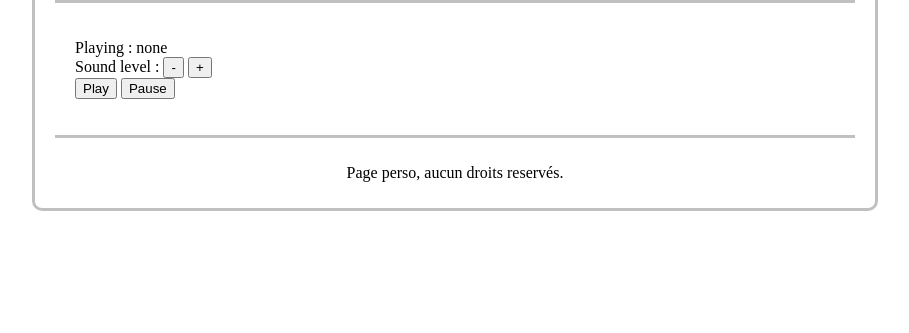
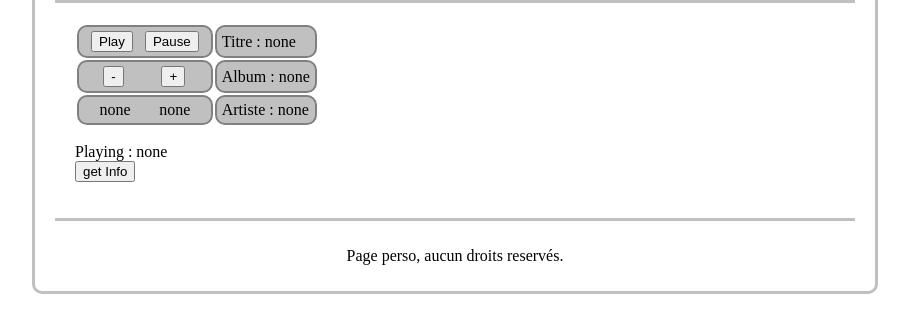
Before and after one commit to Nodraak/webSitePerso, a PHP site: page /musicRemote/index.php in a window 1280 px wide. Shown: the part 113-446 px from the top of the page, without its empty margins (185-1094 px from the left). Run offline with PHP 8.4, Linux system fonts and the light colour scheme; data that the repository does not hold is empty.

Commit message:
full mocp controller

```diff
--- a/musicRemote/gui.php
+++ b/musicRemote/gui.php
@@ -12,14 +12,49 @@
 *
 *******************************************************************************/
 
+	echo
+		'<table class="control">
+			<tr>
+				<td>
+					<table class="cell"><tr>
+					<td><button type="button" onClick="play()">Play</button></td>
+					<td><button type="button" onClick="pause()">Pause</button></td>
+					</tr></table>
+				</td>
+				<td id="title">
+					Titre : none
+				</td>
+			</tr>
+			<tr>
+				<td>
+					<table class="cell"><tr>
+					<td><button type="button" onClick="soundDown()">-</button></td>
+					<td><button type="button" onClick="soundUp()">+</button></td>
+					</tr></table>
+				</td>
+				<td id="album">
+					Album : none
+				</td>
+			</tr>
+			<tr>
+				<td>
+					<table class="cell"><tr>
+					<td id="timeCurrent">none</td>
+					<td id="timeLeft">none</td>
+					</tr></table>
+				</td>
+				<td id="artist">
+					Artiste : none
+				</td>
+			</tr>
+		</table>';
+
+
+
 	echo '<p>
-			<span id="current">Playing : none</span><br />
-			Sound level :
-				<button type="button" onClick="soundUp()">-</button>
-				<button type="button" onClick="soundDown()">+</button>
-				<br />
-			<button type="button" onClick="play()">Play</button>
-			<button type="button" onClick="pause()">Pause</button>
+				<span id="current">Playing : none</span>
+			<br />
+				<button type="button" onClick="getInfo()">get Info</button>
 		</p>';
 
 	$path = '/home/adur/Music/music/';
--- a/musicRemote/script.js
+++ b/musicRemote/script.js
@@ -4,6 +4,10 @@
 * @Last Modified by:   Adrien Chardon
 * @Last Modified time: 2014-02-06 17:37:02
 */
+
+
+var timer;
+var timerOn = 0;
 
 function playMusic(id)
 {
@@ -13,13 +17,20 @@ function playMusic(id)
 	var xmlHttp = null;
 
 	xmlHttp = new XMLHttpRequest();
-	xmlHttp.open('GET', 'play.php?action=playMusic&id='+id, true);
+	xmlHttp.open('GET', 'play.php?action=playMusic&id='+id, false);
 	xmlHttp.send(null);
+
+	getInfo();
+
+	if (timerOn == 1)
+		window.clearInterval(timer);
+	timer = setInterval(function(){updateInfo()}, 1000);
+	timerOn = 1;
 
 	return xmlHttp.responseText;
 }
 
-function soundup()
+function soundUp()
 {
 	var xmlHttp = null;
 
@@ -49,6 +60,12 @@ function play()
 	xmlHttp.open('GET', 'play.php?action=play', true);
 	xmlHttp.send(null);
 
+	getInfo();
+	if (timerOn == 1)
+		window.clearInterval(timer);
+	timer = setInterval(function(){updateInfo()}, 1000);
+	timerOn = 1;
+
 	return xmlHttp.responseText;
 }
 
@@ -60,5 +77,58 @@ function pause()
 	xmlHttp.open('GET', 'play.php?action=pause', true);
 	xmlHttp.send(null);
 
+	if (timerOn == 1)
+	{
+		window.clearInterval(timer);
+		timerOn = 0;
+	}
+
 	return xmlHttp.responseText;
 }
+
+function getInfo()
+{
+	var xmlHttp = null;
+
+	xmlHttp = new XMLHttpRequest();
+	xmlHttp.open('GET', 'play.php?action=getInfo', false);
+	xmlHttp.send(null);
+
+	var data = xmlHttp.responseText.split("#");
+
+	document.getElementById('title').innerHTML = 'Titre : ' + data[1];
+	document.getElementById('album').innerHTML = 'Album : ' + data[2];
+	document.getElementById('artist').innerHTML = 'Artiste : ' + data[0];
+
+	document.getElementById('timeCurrent').innerHTML = data[3];
+	document.getElementById('timeLeft').innerHTML = data[4]-data[3];
+
+	if (timerOn == 1)
+		window.clearInterval(timer);
+	timer = setInterval(function(){updateInfo()}, 1000);
+	timerOn = 1;
+}
+
+
+function updateInfo()
+{
+	document.getElementById('timeCurrent').innerHTML ++;
+	document.getElementById('timeLeft').innerHTML --;
+
+	if (document.getElementById('timeLeft').innerHTML <= 0)
+	{
+		if (timerOn == 1)
+		{
+			window.clearInterval(timer);
+			timerOn = 0;
+		}
+
+		document.getElementById('title').innerHTML = 'Titre : -';
+		document.getElementById('album').innerHTML = 'Album : -';
+		document.getElementById('artist').innerHTML = 'Artiste : -';
+
+		document.getElementById('timeCurrent').innerHTML = '-';
+		document.getElementById('timeLeft').innerHTML = '-';
+
+	}
+}
--- a/musicRemote/styles.css
+++ b/musicRemote/styles.css
@@ -4,6 +4,28 @@
 |   Par Adrien Chardon   |
 |                        |
 \*----------------------*/
+
+.control td
+{
+	border: 2px solid gray;
+	border-radius: 10px;
+	background-color: rgb(192, 192, 192);
+
+	padding-left: 5px;
+	padding-right: 5px;
+}
+
+.cell td
+{
+	border: none;
+}
+
+.cell tr, .cell
+{
+	width: 100%;
+	text-align: center;
+}
+
 
 .fontSize
 {
```
Also changed, not shown: musicRemote/play.php (+16 -3 lines).
